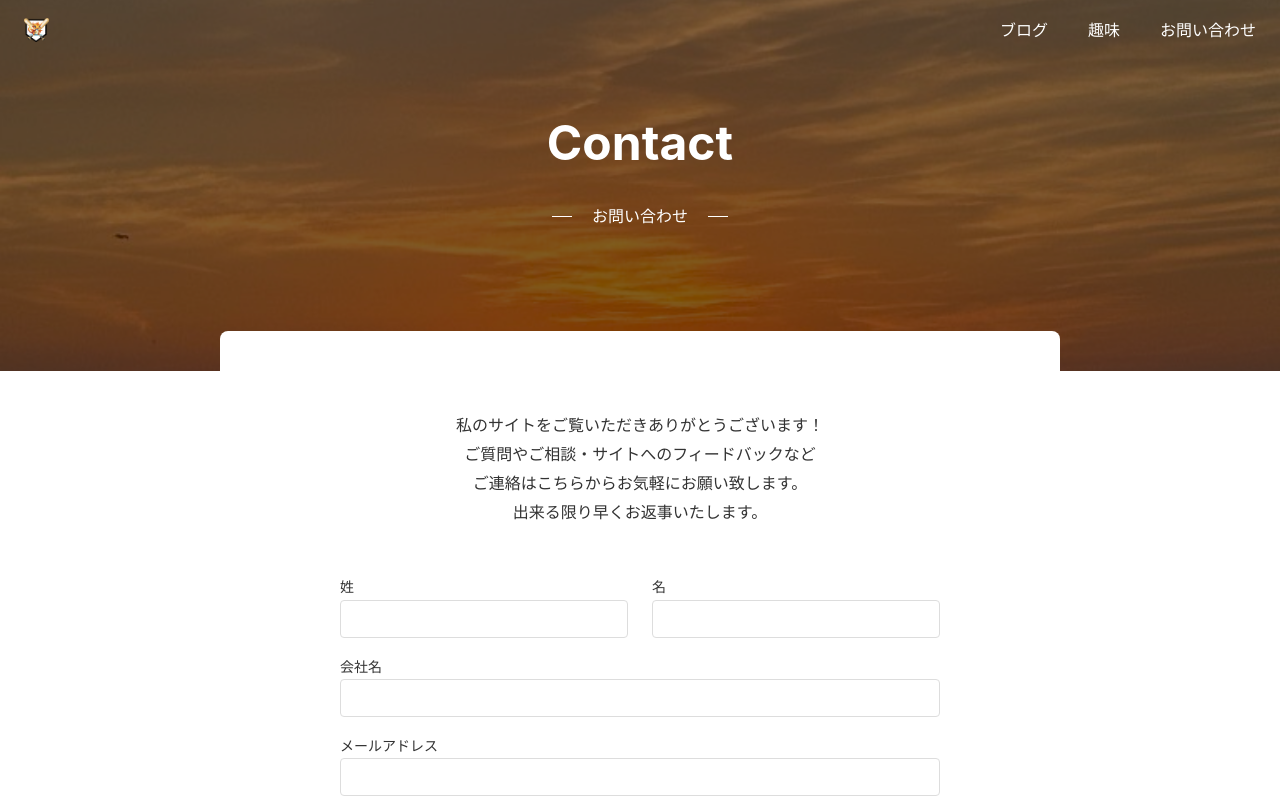
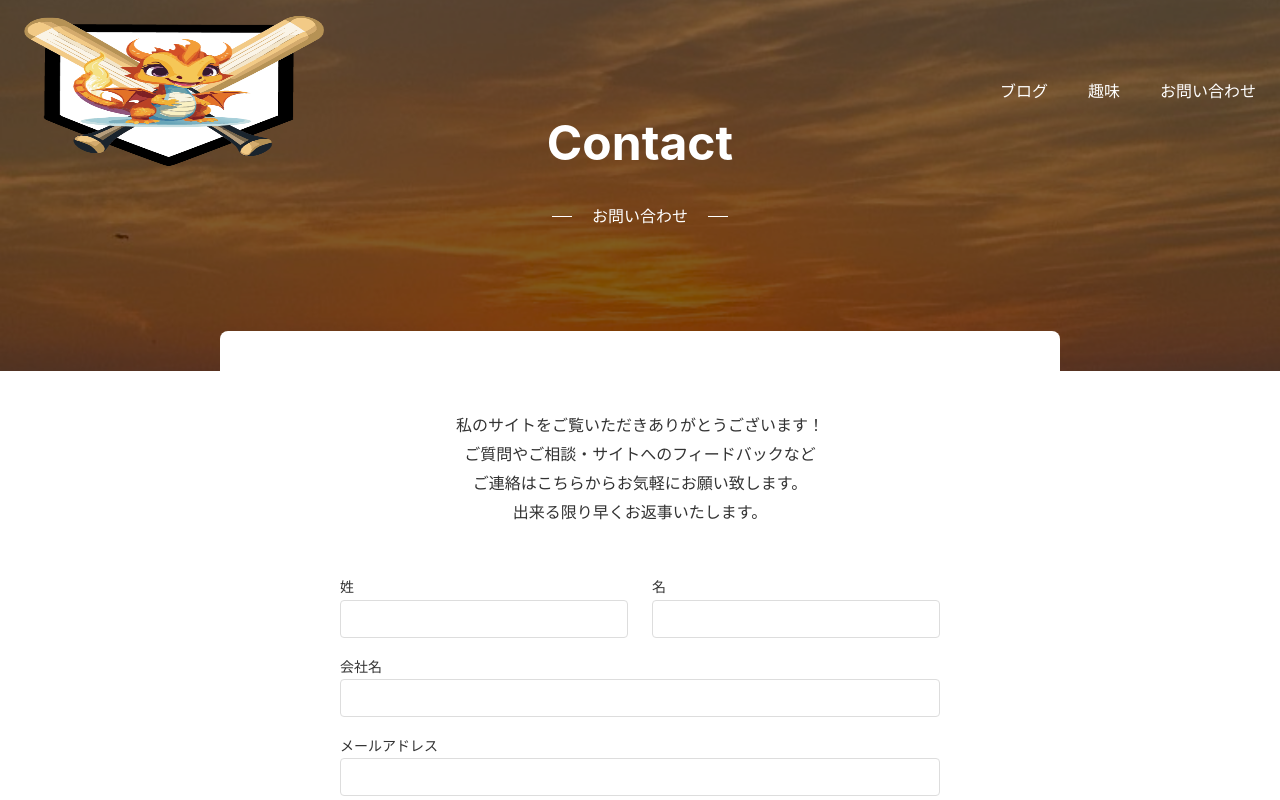
Before and after one commit to yuuto0816/react-next-portfolio, a Next.js app: page /contact in a window 1280 px wide. Shown: the top 800 px of the page. Built offline with nearby package versions, Linux system fonts and the light colour scheme.

Commit message:
画像サイズ変更

```diff
--- a/app/_components/Header/index.module.css
+++ b/app/_components/Header/index.module.css
@@ -13,9 +13,10 @@
 }
 
 .logo {
-  height: 24px;
-  width: auto;
+  width: 300px;
+  height: 150px;
 }
+
 
 @media (max-width: 640px) {
   .header {
--- a/app/_components/Header/index.tsx
+++ b/app/_components/Header/index.tsx
@@ -11,8 +11,8 @@ export default function Header() {
                     src="/logo.png"
                     alt="icon"
                     className={styles.logo}
-                    width={600}
-                    height={300}
+                    width={348}
+                    height={133}
                     priority
                 />
             </Link>
```
